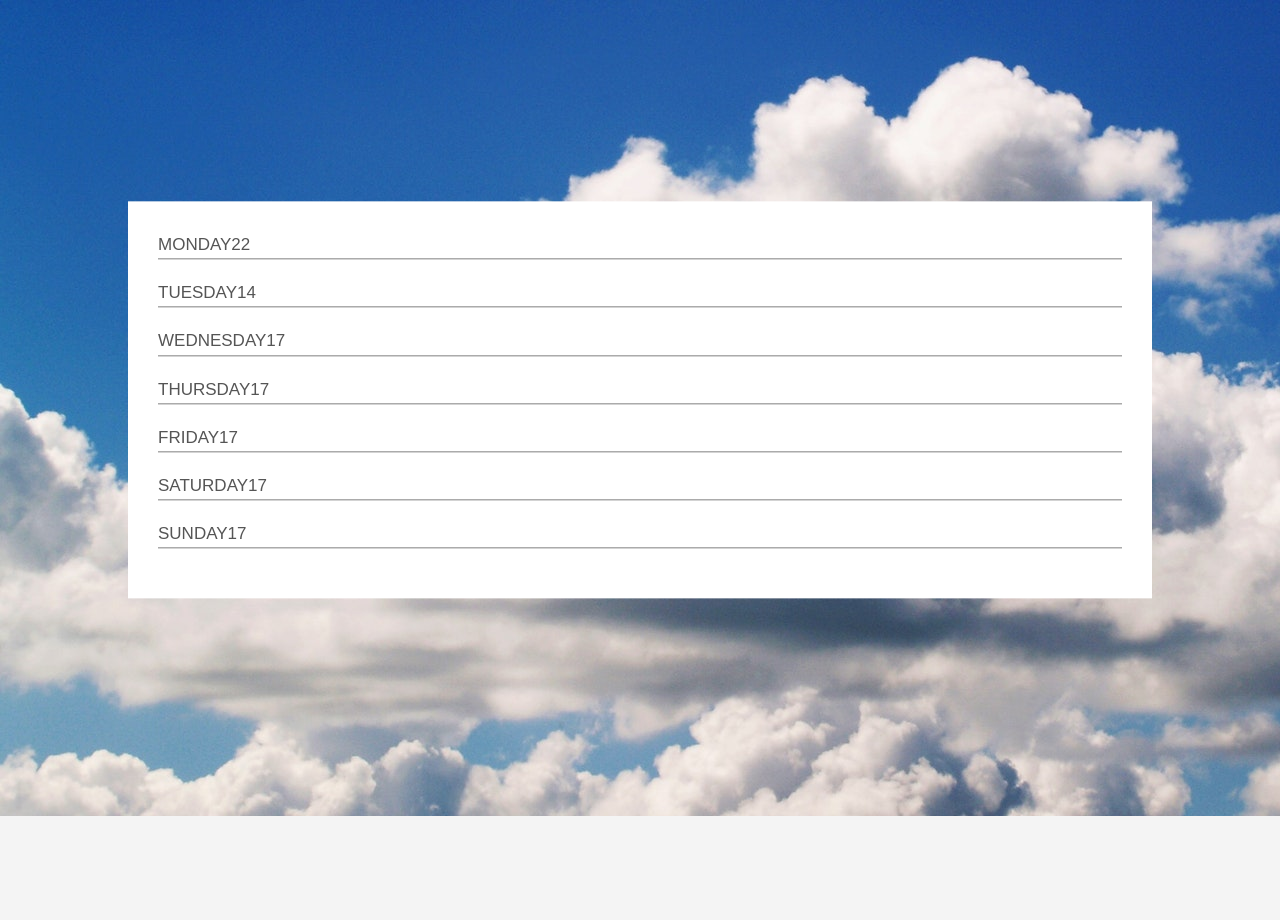
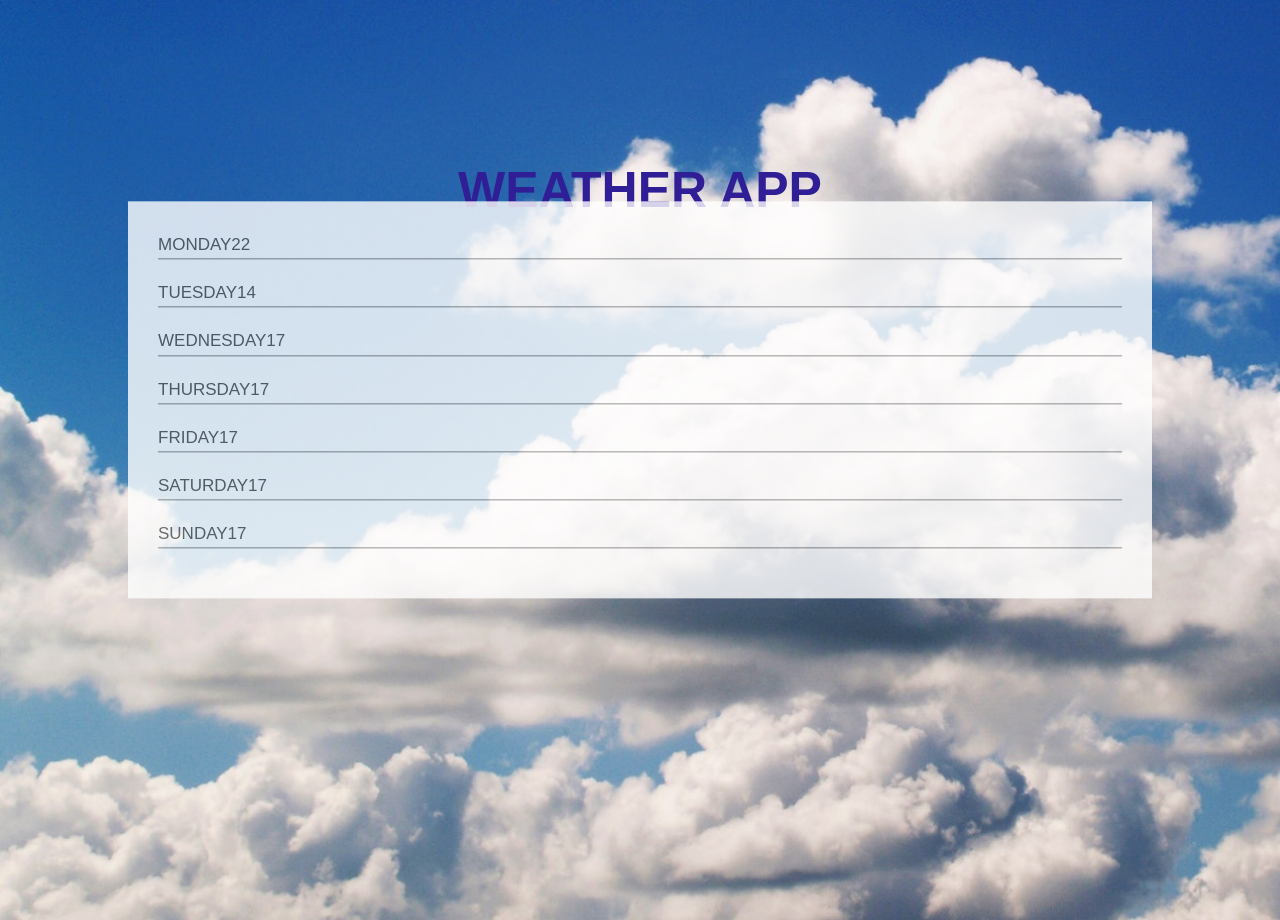
Before and after one commit to oceancapricorn/weatherapp, a plain HTML site: page index.html in a window 1280 px wide. Shown: the top 920 px of the page. Before the commit the page ends 816 px from the top, so only its background shows below. Drawn offline with Linux system fonts and the light colour scheme.

Commit message:
added some more styles

```diff
--- a/css/style.css
+++ b/css/style.css
@@ -3,12 +3,22 @@ body {
   background: #f4f4f4;
   font-size: 17px;
   line-height: 1.6;
-  display: flex;
+  /* display: flex; */
   height: 100vh;
   align-items: center;
   justify-content: center;
   background-image: url(../img/clouds.jpg);
+  background-size: cover;
+  background-repeat: no-repeat;
   text-transform: uppercase;
+  overflow: hidden;
+}
+
+h1 {
+  text-align: center;
+  margin-top: 150px;
+  color: rgb(48, 30, 150);
+  font-size: 50px;
 }
 
 .days {
@@ -17,6 +27,8 @@ body {
   left: 50%;
   width: 80%;
   transform: translateX(-50%) translateY(-50%);
+  align-items: center;
+  opacity: 0.8;
 }
 
 ul {
--- a/index.html
+++ b/index.html
@@ -8,7 +8,7 @@
   </head>
 
   <body>
-    <!-- <h1 class="title">Weather app</h1> -->
+    <h1 class="title">Weather app</h1>
     <br />
     <div class="days"><ul id="main"></ul></div>
 
```
